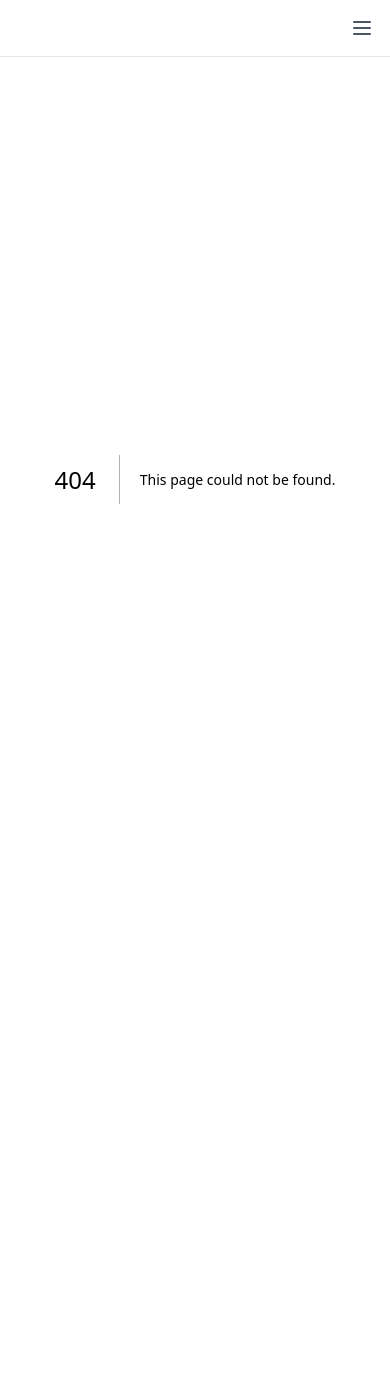
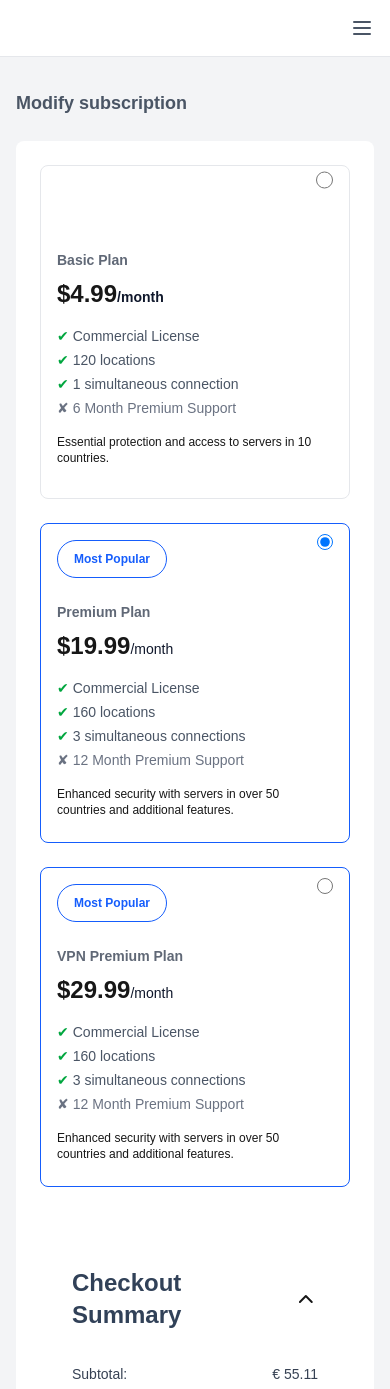
Before and after one commit to TeccClubb/SafeSerfProClientPortal, a Next.js app: page /order in a window 390 px wide. Before the commit this address had no page. Shown: the top 1389 px of the page. Before the commit the page ends 901 px from the top, so only its background shows below. Built offline with nearby package versions, Linux system fonts and the light colour scheme.

Commit message:
order page completely designed with responsive

```diff
--- /dev/null
+++ b/src/app/order/page.tsx
@@ -0,0 +1,13 @@
+import Order from "@/components/order/order";
+
+export default function OrderPage() {
+    return (
+       <div className="font-geist-sans bg-gray-100 min-h-screen w-full">
+
+
+    <main className="max-w-5xl mx-auto px-4 py-8 space-y-6 bg-gray-100 min-h-screen">
+      <Order/>
+    </main>
+    </div>
+    )
+}
--- /dev/null
+++ b/src/components/order/order.tsx
@@ -0,0 +1,114 @@
+
+"use client"
+
+import { ChevronDown } from "lucide-react";
+
+import { useState } from "react";
+import Summary from "../product/Summary";
+import ContinueButton from "../subscriptionSection/ContinueButton";
+
+
+const Order = () => {
+    const [showSummary, setShowSummary] = useState(true);
+    return (
+        <div>
+            <h2 className="text-lg font-semibold text-gray-600 mb-4">Modify subscription</h2>
+            <div className="rounded-lg p-6 bg-white mt-6">
+                <div className="grid md:grid-cols-3 gap-6 ">
+                    {/* Basic Plan */}
+                    <div className="border border-gray-200 rounded-lg  p-4">
+                        <div className="flex justify-between items-start ">
+                          <div className="pt-17 pb-4">
+
+                                <h3 className="self-stretch opacity-70  text-slate-800 text-sm font-bold">Basic Plan</h3>
+                                <p className="text-2xl font-bold mt-2">
+                                    $4.99<span className="text-sm text-slate-900 font-normall">/month</span>
+                                </p>
+                                <ul className="mt-4 text-sm text-gray-600 space-y-1">
+                                    <li><span className="text-green-600 mr-1">✔</span>Commercial License</li>
+                                    <li><span className="text-green-600 mr-1">✔</span>120 locations</li>
+                                    <li><span className="text-green-600 mr-1">✔</span>1 simultaneous connection</li>
+                                    <li className="text-gray-500"><span className="text-gray-500 mr-1">✘</span>6 Month Premium Support</li>
+                                </ul>
+                                <p className="text-xs mt-4">Essential protection and access to servers in 10 countries.</p>
+                            </div>
+                            <input type="radio" name="plan" className="-mt-3 h-5 w-5" />
+                        </div>
+                    </div>
+
+                    {/* Premium Plan */}
+                    <div className="border border-blue-600 rounded-lg p-4 relative">
+                        <div className="px-4 py-2.5 rounded-full border border-blue-600 text-blue-600 text-xs font-bold inline-block mb-2">
+                            Most Popular
+                        </div>
+                        <div className="flex justify-between items-start">
+                            <div className="pt-4 pb-2">
+
+                                <h3 className="self-stretch opacity-70  text-slate-800 text-sm font-bold">Premium Plan</h3>
+                                <p className="text-2xl font-bold mt-2">
+                                    $19.99<span className="text-sm text-slate-900 font-normal">/month</span>
+                                </p>
+                                <ul className="mt-4 text-sm text-gray-600 space-y-1">
+                                    <li><span className="text-green-600 mr-1">✔</span>Commercial License</li>
+                                    <li><span className="text-green-600 mr-1">✔</span>160 locations</li>
+                                    <li><span className="text-green-600 mr-1">✔</span>3 simultaneous connections</li>
+                                    <li className="text-gray-500"><span className="text-gray-500 mr-1">✘</span>12 Month Premium Support</li>
+                                </ul>
+                                <p className="text-xs mt-4">Enhanced security with servers in over 50 countries and additional features.</p>
+                            </div>
+                            <input type="radio" name="plan" className="-mt-14 h-6 w-6" defaultChecked />
+                        </div>
+                    </div>
+
+                    {/* VPN Premium Plan */}
+                    <div className="border border-blue-600 rounded-lg p-4 relative">
+                        <div className="px-4 py-2.5 rounded-full border border-blue-600 text-blue-600 text-xs font-bold inline-block mb-2">
+                            Most Popular
+                        </div>
+                        <div className="flex justify-between items-start">
+                            <div className="pt-4 pb-2">
+
+                                <h3 className="self-stretch opacity-70  text-slate-800 text-sm font-bold">VPN Premium Plan</h3>
+                                <p className="text-2xl font-bold mt-2">
+                                    $29.99<span className="text-sm text-slate-900 font-normal">/month</span>
+                                </p>
+                                <ul className="mt-4 text-sm text-gray-600 space-y-1">
+                                    <li><span className="text-green-600 mr-1">✔</span>Commercial License</li>
+                                    <li><span className="text-green-600 mr-1">✔</span>160 locations</li>
+                                    <li><span className="text-green-600 mr-1">✔</span>3 simultaneous connections</li>
+                                    <li className="text-gray-500"><span className="text-gray-500 mr-1">✘</span>12 Month Premium Support</li>
+                                </ul>
+                                <p className="text-xs mt-4">Enhanced security with servers in over 50 countries and additional features.</p>
+                            </div>
+                            <input type="radio" name="plan" className="-mt-14 h-6 w-6" />
+                        </div>
+                    </div>
+                </div>
+
+                {/* Checkout Summary */}
+                <div className="mt-6 p-4 ">
+                    <div className="mt-6  p-4 ">
+                        <div
+                            className="flex items-center justify-between cursor-pointer mb-2"
+                            onClick={() => setShowSummary((prev) => !prev)}
+                        >
+                            <h3 className="text-2xl text-slate-700 font-semibold">Checkout Summary</h3>
+                            <ChevronDown
+                                className={`transition-transform duration-300 ${showSummary ? 'rotate-180' : ''}`}
+                            />
+                        </div>
+
+                        {showSummary && (
+                            <>
+                                <Summary/>
+                               <ContinueButton/>
+                            </>
+                        )}
+                    </div>
+                </div>
+            </div>
+        </div>
+    );
+};
+
+export default Order;
```
